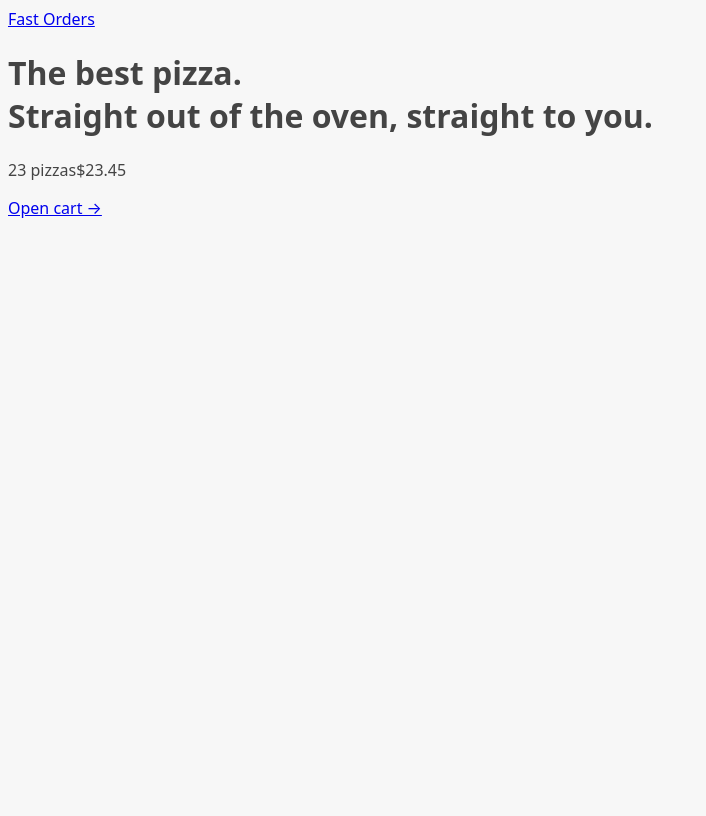
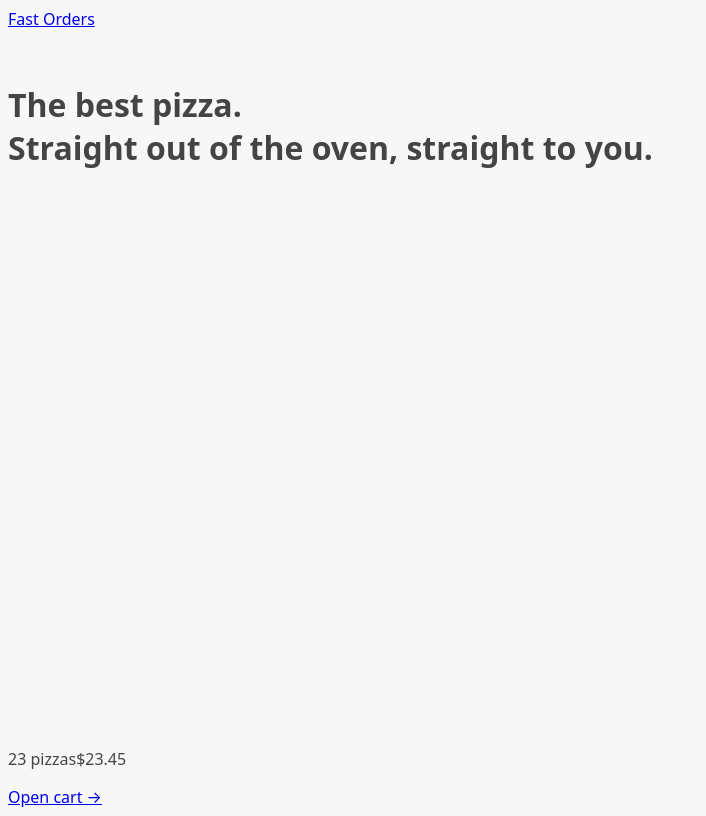
Before and after one commit to NikDoe/fast-orders-app, a React (Vite) app: page / in a window 1280 px wide. Shown: the whole page, without its empty margins (0-706 px from the left). Built offline with nearby package versions, Linux system fonts and the light colour scheme.

Commit message:
add loading statement w/ spinner

```diff
--- a/src/ui/AppLayout.tsx
+++ b/src/ui/AppLayout.tsx
@@ -1,10 +1,15 @@
-import { Outlet } from 'react-router-dom';
+import { Outlet, useNavigation } from 'react-router-dom';
 import Header from './Header';
 import CartOverview from '../features/cart/CartOverview';
+import Spinner from './Spinner';
 
 function AppLayout() {
+	const { state } = useNavigation();
+	const isLoading = state === 'loading';
+
 	return (
-		<div>
+		<div className='layout'>
+			{isLoading && <Spinner />}
 			<Header />
 			<main>
 				<Outlet />
--- /dev/null
+++ b/src/ui/Spinner.tsx
@@ -0,0 +1,7 @@
+function Spinner() {
+	return (
+		<div className='loader' />
+	);
+}
+
+export default Spinner;
```
